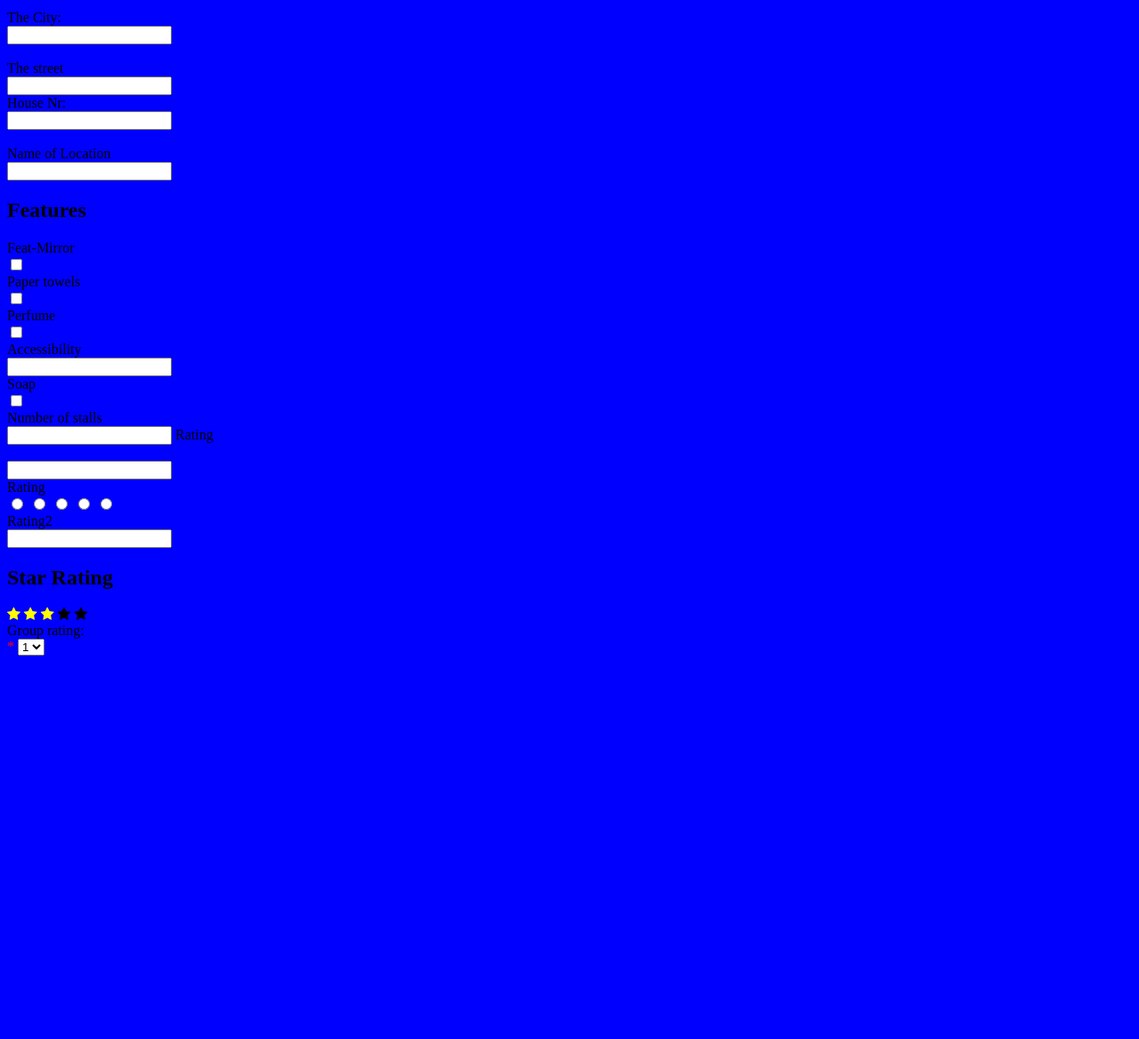
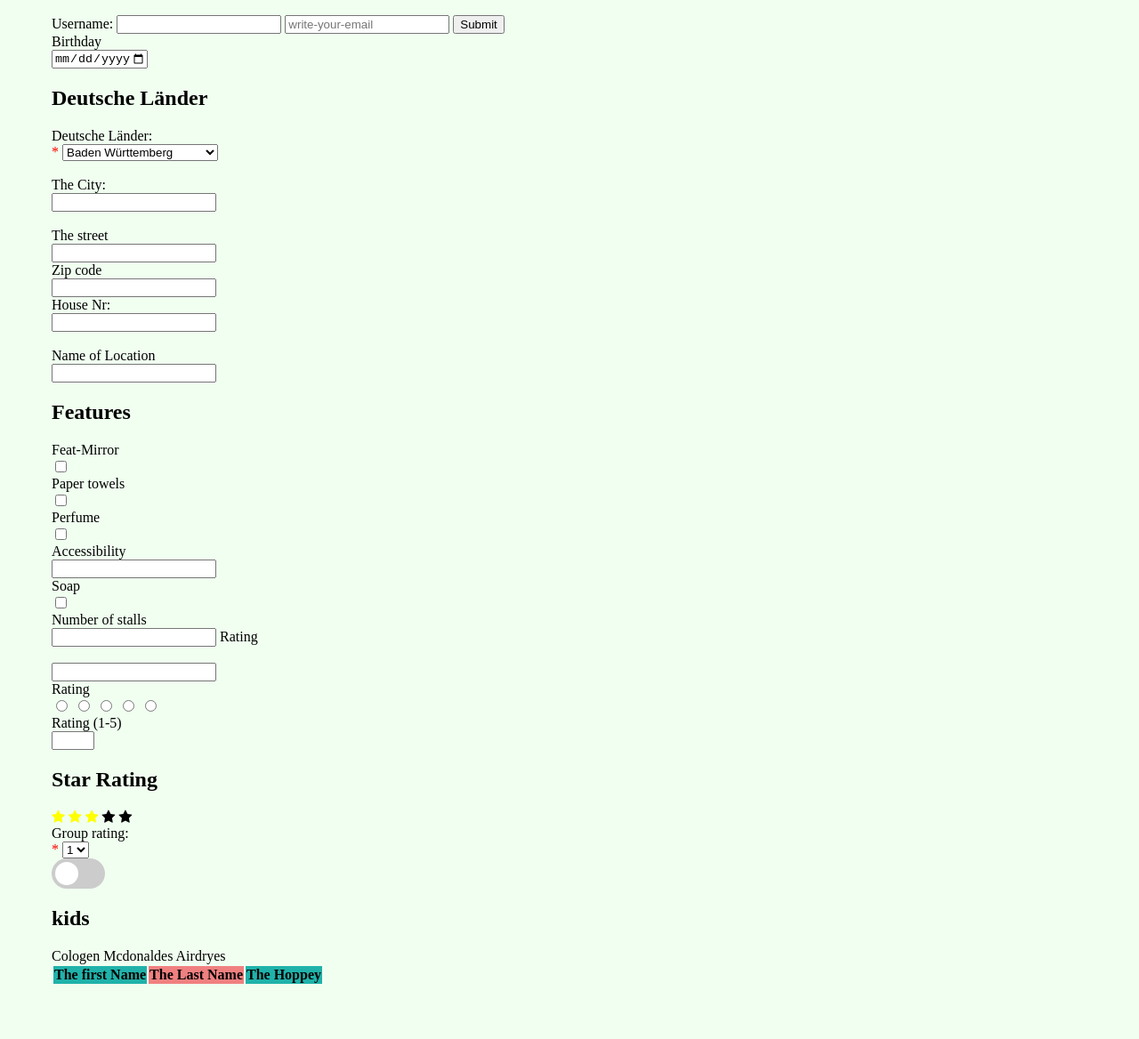
Before and after one commit to FBW41-2/toilets-app-jin-sun, a plain HTML site: page basem/index.html in a window 1280 px wide. Shown: the part 111-1279 px from the top of the page at 89% size. Before the commit the page ends 856 px from the top, so only its background shows below. Drawn offline with Linux system fonts and the light colour scheme.

Commit message:
toilat15

```diff
--- a/basem/index.html
+++ b/basem/index.html
@@ -10,35 +10,63 @@
 </head>
 
 <body>
+    <h1>Hallo in Toilet World</h1>
+
+    <form action="/action_page.php">
+        <label for="username">Username:</label>
+        <input type="text" id="First Name" name="username" required>
+        <input type="email" id="username" name="email" placeholder="write-your-email " required>
+        <input type="submit">
+        <label for="Date"> <br> Birthday
+            <br> <input type="date" min="1900-01-01" max="2022-01-01" valua="15-09-2020" .required>
+        </label>
+
+
+    </form>
 
     <thead>
-        <h2>Country Form</h2>
-        <form action="https://kloapp.herokuapp.com/add">
+        <h2>Deutsche Länder</h2>
+        <form action="https://kloapp.herokuapp.com/all">
             <!---             -->
-            <label for="country">
-                Country:</label><span style="color: red !important; display: inline; float: none;"> <br>*</span>
+            <label for="Deutsche Länder">
+                Deutsche Länder:</label><span style="color: red !important; display: inline; float: none;"> <br>*</span>
 
-            <select id="country" name="country" class="form-control">
-                <option value="Afghanistan">Afghanistan</option>
-                <option value="Åland Islands">Åland Islands</option>
-                <option value="Albania">Albania</option>
-                <option value="Algeria">Algeria</option>
+            <select id="country" name="Deutsche Länder" class="Deutsche Länder">
+                <option value="Baden Württemberg">Baden Württemberg</option>
+                <option value="Bayern">Bayern</option>
+                <option value="Berlin">Berlin</option>
+                <option value="Brandenburg">Brandenburg</option>
+                <option value="Bremen">Bremen</option>
+                <option value="Brandenburg">Brandenburg</option>
+                <option value="Hamburg">Hamburg</option>
+                <option value="Hessen">Hessen</option>
+                <option value="Mecklenburg-Vorpommen">Mecklenburg-Vorpommen</option>
+                <option value="Niedersachsen">Niedersachsen</option>
+                <option value="Nordrhein Westfalen">Nordrhein Westfalen</option>
+                <option value="Rheinland Pflaz">Rheinland Pflaz</option>
+                <option value="Sarland">Sarland</option>
+                <option value="Sachsen-Anhalt">Sachsen-Anhalt</option>
+                <option value="Schleswig-Holstein">Schleswig-Holstein</option>
+                <option value="Thüringen">Thüringen</option>
+
             </select>
-
-
             <br> <label for="NCity">
                 <br>The City:</label><br>
-            <input type="text" id="NCity" name="city"><br>
+            <input type="text" id="NCity" name="city" minlength="3" required><br>
 
             <label for="Street"> <br>The street
-                <br><input type="text" name="City" ilabeld="street">
+                <br><input type="text" name="City" ilabeld="street" minlength="3" required>
             </label>
+            <label for="Zip"> <br>Zip code
+                <br><input type="text" name="zip-code" minlength="5" maxlength="5" ilabeld="zip-code" required>
+            </label>
+
 
             <label for="HouseNr"><br> House Nr:
                 <br><input type="text" id="HouseNr" name="steetnr"><br>
             </label>
             <label for="Name of location"><br> Name of Location
-                <br><input type="text" id="NameOfLocation" name="name"><br>
+                <br><input type="text" id="NameOfLocation" name="name" required><br>
             </label>
 
     </thead>
@@ -76,7 +104,7 @@
 
         <label for="Number of stalls">
             <br>Number of stalls
-            <br> <input type="number" name="stalls" id="Number of stalls">
+            <br> <input type="number" name="stalls" id="Number of stalls" min="1">
         </label>
 
         <!--Rating-->
@@ -97,8 +125,8 @@
 
 
 
-        <label for="rating"> <br> Rating2
-            <br> <input type="number" aria-valuemin="1" aria-valuemax="5" name="rating" vid="first">
+        <label for="rating"> <br> Rating (1-5)
+            <br> <input type="number" min="1" max="5" name="rating" vid="first">
 
         </label>
 
@@ -125,12 +153,31 @@
 
         </select>
 
+        <!-- Rounded switch -->
+        <br><label class="switch">
+            <input type="checkbox">
+            <span class="slider round"></span>
+        </label>
+        <h2>kids</h2>
+        <table>
+            <tr>
+                <th colspan="2">The first Name </th>
+                <th colspan="2">The Last Name </th>
+                <th colspan="2">The Hoppey </th>
+            </tr>
+
+            </tr>
+            <tr>
+                <td.rowspan="2"> Cologen </td.rowspan=>
+                    <td.rowspan="2"> Mcdonaldes </td.rowspan=>
+                        <td.rowspan="2"> Airdryes </td.rowspan=>
+
+            </tr>
 
 
 
 
-    </tbody>
-    </form>
+            </form>
 </body>
 
 </html>
--- a/basem/style.css
+++ b/basem/style.css
@@ -1,7 +1,107 @@
+{
+    margin: o;
+    pading: 0;
+
+}
+
+
+
 .checked {
     color: yellow;
 }
 
 body {
-    background-color: blue;
+    background-color: honeydew;
+    margin: 100 100;
+    padding: 50px;
 }
+
+h1 {
+    background-color: rgb(48, 153, 101);
+    height: 50px;
+    width: auto;
+    text-decoration-color: lightseagreen;
+    text-align: center;
+    margin: 0 auto 20px;
+    border-bottom-left-radius: 20%;
+    border-bottom-right-radius: 20%;
+
+}
+
+/* The switch - the box around the slider */
+.switch {
+    position: relative;
+    display: inline-block;
+    width: 60px;
+    height: 34px;
+}
+
+/* Hide default HTML checkbox */
+.switch input {
+    opacity: 0;
+    width: 0;
+    height: 0;
+}
+
+/* The slider */
+.slider {
+    position: absolute;
+    cursor: pointer;
+    top: 0;
+    left: 0;
+    right: 0;
+    bottom: 0;
+    background-color: #ccc;
+    -webkit-transition: .4s;
+    transition: .4s;
+}
+
+.slider:before {
+    position: absolute;
+    content: "";
+    height: 26px;
+    width: 26px;
+    left: 4px;
+    bottom: 4px;
+    background-color: white;
+    -webkit-transition: .4s;
+    transition: .4s;
+}
+
+input:checked+.slider {
+    background-color: #2196F3;
+}
+
+input:focus+.slider {
+    box-shadow: 0 0 1px #2196F3;
+}
+
+input:checked+.slider:before {
+    -webkit-transform: translateX(26px);
+    -ms-transform: translateX(26px);
+    transform: translateX(26px);
+}
+
+/* Rounded sliders */
+.slider.round {
+    border-radius: 34px;
+}
+
+.slider.round:before {
+    border-radius: 50%;
+}
+
+table tr>*:nth-child(2) {
+    background-color: lightcoral;
+
+
+}
+
+table tr:nth-child(odd) {
+    background-color: lightseagreen;
+
+}
+
+table tr:nth-child(even) {
+    background-color: lime;
+}
```
